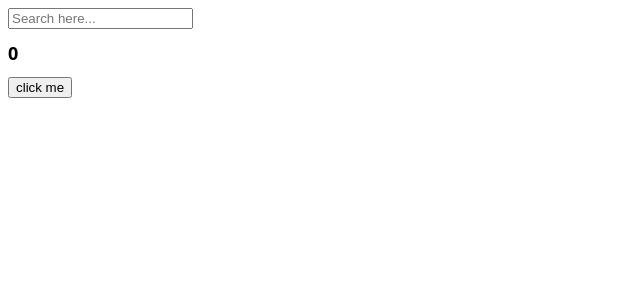
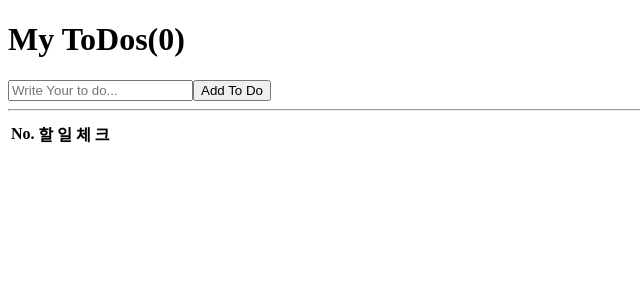
Before and after one commit to ingryong/reactjsstudy01, a React (Create React App) app: page / in a window 1280 px wide. Shown: the top 300 px of the page, without its empty margins (0-640 px from the left). Built offline with nearby package versions, Linux system fonts and the light colour scheme.

Commit message:
ToDo 리스트 만들기

```diff
--- a/src/App.js
+++ b/src/App.js
@@ -1,32 +1,56 @@
-import styles from './App.module.css';
 import { useEffect, useState } from 'react';
 
 function App() {
-  const [counter, setCounter] = useState(0);
-  const [keyword, setKeyword] = useState('');
+  const [toDo, setToDo] = useState('');
+  const [toDos, setToDos] = useState([]);
 
-  const onClick = () => setCounter(current => current + 1);
-  const onChange = e => setKeyword(e.target.value);
+  const onChange = e => {
+    setToDo(e.target.value);
+  };
 
-  console.log('I run all the time');
+  const onSubmit = e => {
+    e.preventDefault();
+    if (toDo === '') {
+      return;
+    }
+    setToDos(current => [...current, toDo]);
+    setToDo('');
+  };
 
   useEffect(() => {
-    console.log('called a api');
-  }, []); // useEffect는 단 한번만 실행된다.
-
-  useEffect(() => {
-    console.log('keyword is :', keyword);
-  }, [keyword]); // 두 번째 파라미터[] 안에 값을 넣으면 해당 값이 변경될 때마다 실행해준다.
-
-  useEffect(() => {
-    console.log(counter);
-  }, [counter]);
+    console.log(toDos);
+  }, [toDos]);
 
   return (
     <div className="App">
-      <input type="text" placeholder="Search here..." onChange={onChange} value={keyword} />
-      <h1 className={styles.title}>{counter}</h1>
-      <button onClick={onClick}>click me</button>
+      <h1>My ToDos({toDos.length})</h1>
+      <form>
+        <input onChange={onChange} value={toDo} type="text" placeholder="Write Your to do..." />
+        <button onClick={onSubmit}>Add To Do</button>
+      </form>
+      <hr />
+      <table className="ToDos-Table">
+        <thead>
+          <tr>
+            <th>No.</th>
+            <th>할 일</th>
+            <th>체 크</th>
+          </tr>
+        </thead>
+        <tbody>
+          {toDos.map((item, i) => {
+            return (
+              <tr>
+                <td>{i + 1}</td>
+                <td>{item}</td>
+                <td>
+                  <input type="checkbox" />
+                </td>
+              </tr>
+            );
+          })}
+        </tbody>
+      </table>
     </div>
   );
 }
```
Also changed, not shown: 1 other file (tests, documents, lock files or other folders).
